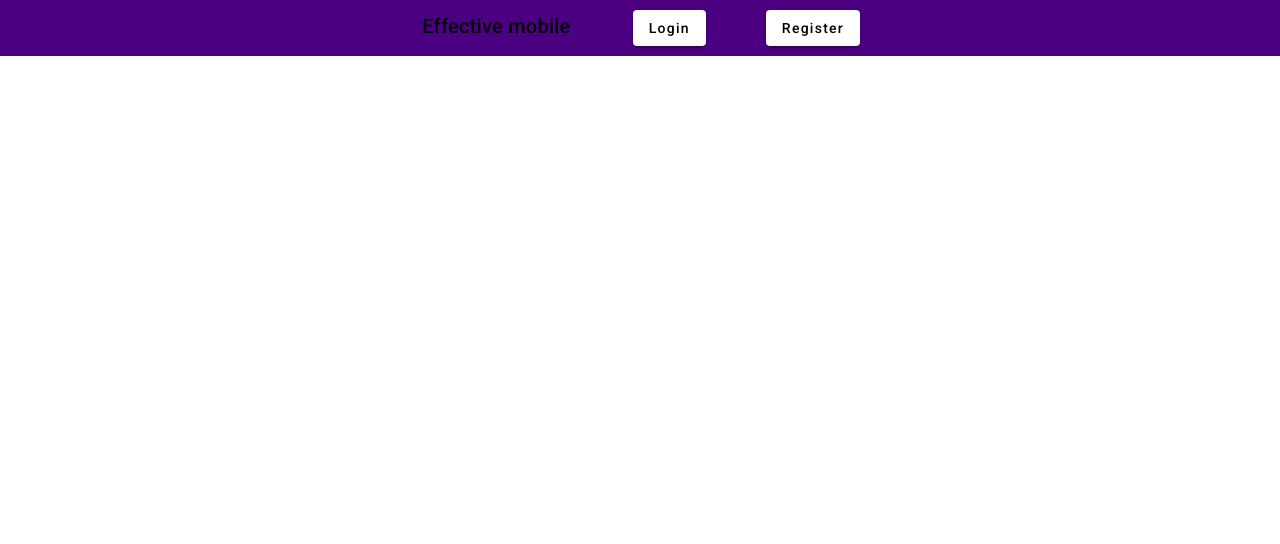
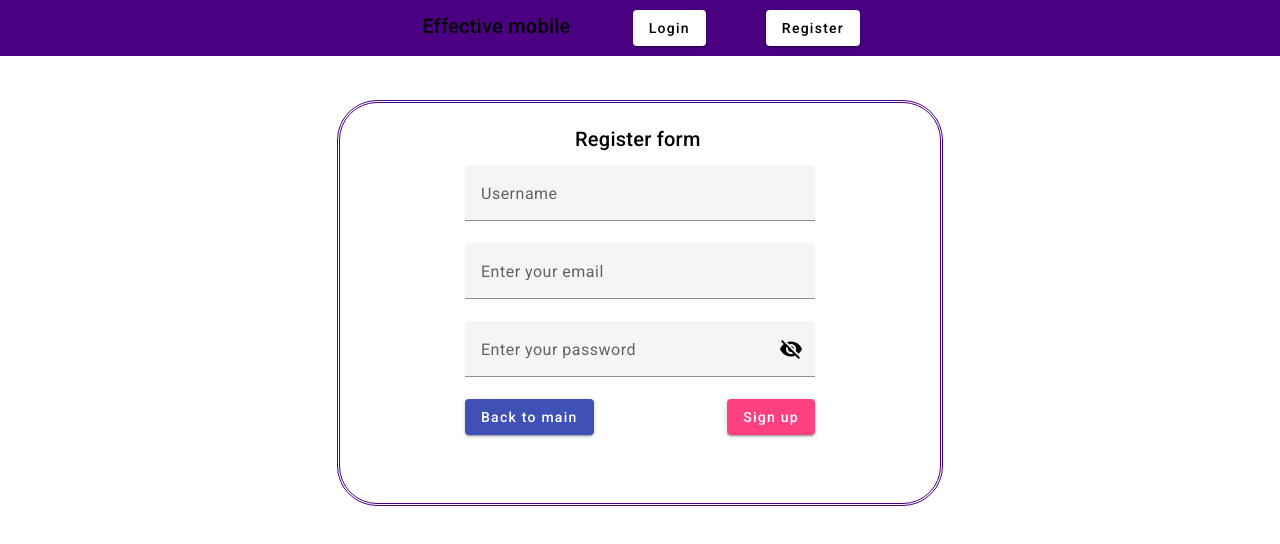
Before and after one commit to smit467bs/effective_test, an Angular app: page / in a window 1280 px wide. Shown: the top 544 px of the page. Built offline with nearby package versions, Linux system fonts and the light colour scheme.

Commit message:
feat: register: layout

```diff
--- a/src/app/app.component.html
+++ b/src/app/app.component.html
@@ -1 +1,2 @@
 <app-header/>
+<app-register/>
--- a/src/app/app.module.ts
+++ b/src/app/app.module.ts
@@ -10,6 +10,8 @@ import {MatButtonModule} from "@angular/material/button";
 import {MatListModule} from "@angular/material/list";
 import {MatMenuModule} from "@angular/material/menu";
 import { RegisterComponent } from './register/register.component';
+import {MatInputModule} from "@angular/material/input";
+import {MatIconModule} from "@angular/material/icon";
 
 @NgModule({
   declarations: [
@@ -24,7 +26,9 @@ import { RegisterComponent } from './register/register.component';
     MatSlideToggleModule,
     MatButtonModule,
     MatListModule,
-    MatMenuModule
+    MatMenuModule,
+    MatInputModule,
+    MatIconModule
   ],
   providers: [],
   bootstrap: [AppComponent]
--- a/src/app/register/register.component.html
+++ b/src/app/register/register.component.html
@@ -1 +1,28 @@
-<p>register works!</p>
+<div class="register__comp">
+  <div class="register__container">
+    <div class="inner__container">
+      <h2>Register form</h2>
+      <mat-form-field>
+        <mat-label>Username</mat-label>
+        <input type="text" matInput/>
+      </mat-form-field>
+      <mat-form-field>
+        <mat-label>Enter your email</mat-label>
+        <input type="email" matInput/>
+        <mat-error>sss</mat-error>
+      </mat-form-field>
+      <mat-form-field>
+        <mat-label>Enter your password</mat-label>
+        <input matInput [type]="hide ? 'password' : 'text'">
+        <button mat-icon-button matSuffix (click)="hide = !hide" [attr.aria-label]="'Hide password'"
+                [attr.aria-pressed]="hide">
+          <mat-icon>{{hide ? 'visibility_off' : 'visibility'}}</mat-icon>
+        </button>
+      </mat-form-field>
+      <div class="btn__container">
+        <button mat-raised-button color="primary">Back to main</button>
+        <button mat-raised-button color="accent">Sign up</button>
+      </div>
+    </div>
+  </div>
+</div>
--- a/src/app/register/register.component.scss
+++ b/src/app/register/register.component.scss
@@ -0,0 +1,48 @@
+.register__comp {
+  padding-top: 100px;
+  width: 100%;
+  height: 100%;
+  //margin: 0 auto;
+}
+
+.register__container {
+  margin: 0 auto;
+  width: 600px;
+  height: 400px;
+  border-radius: 40px;
+  border-style: double;
+  border-color: indigo;
+  //display: flex;
+  //flex-direction: column;
+  //flex-flow: column;
+  //flex-wrap: ;
+}
+
+.inner__container {
+  width: 350px;
+  height: 300px;
+  margin: 10px auto;
+
+
+  mat-form-field {
+    width: 350px;
+  }
+
+  input {
+    width: 350px;
+  }
+
+  h2 {
+    padding: 10px;
+    position: relative;
+    left: 100px;
+    margin: 0 auto;
+  }
+}
+
+
+.btn__container {
+  display: flex;
+  flex-direction: row;
+  justify-content: space-between;
+}
--- a/src/app/register/register.component.ts
+++ b/src/app/register/register.component.ts
@@ -1,4 +1,4 @@
-import { Component } from '@angular/core';
+import {Component} from '@angular/core';
 
 @Component({
   selector: 'app-register',
@@ -6,5 +6,5 @@ import { Component } from '@angular/core';
   styleUrls: ['./register.component.scss']
 })
 export class RegisterComponent {
-
+  hide = true;
 }
```
